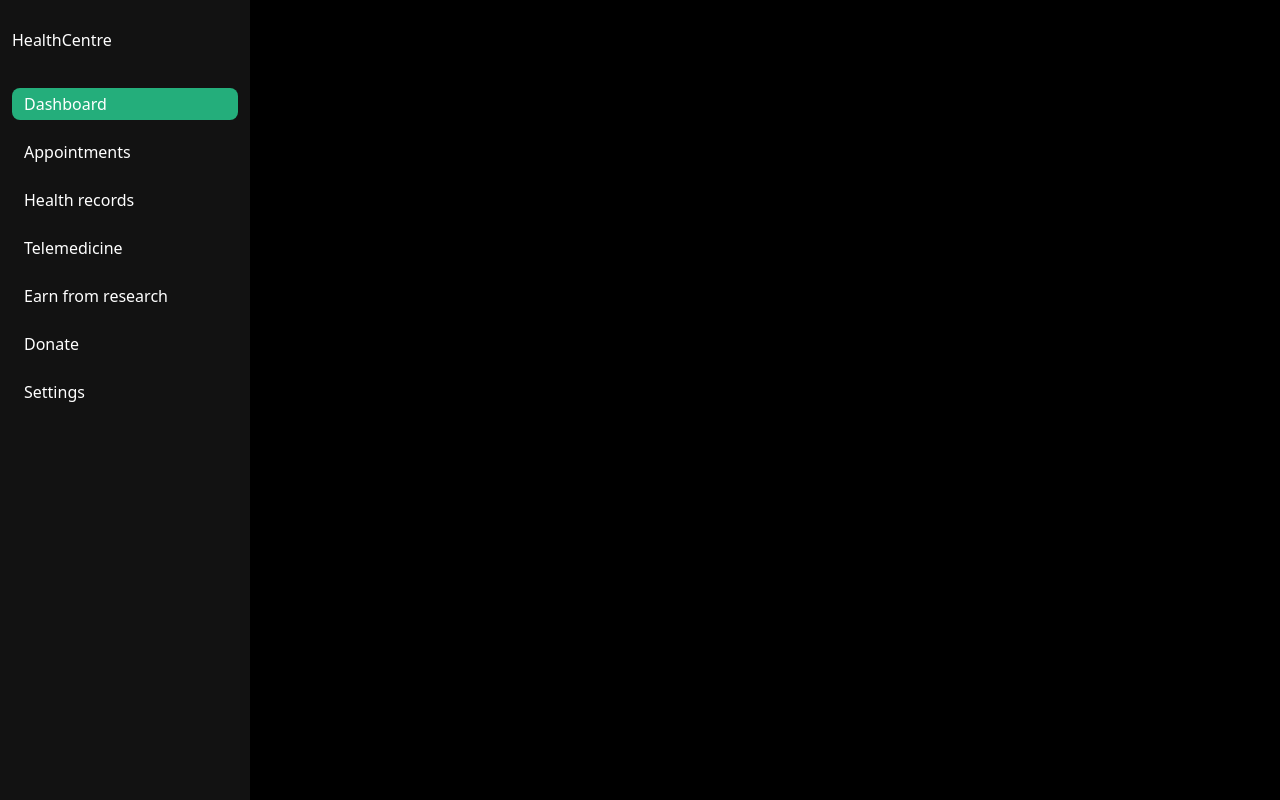
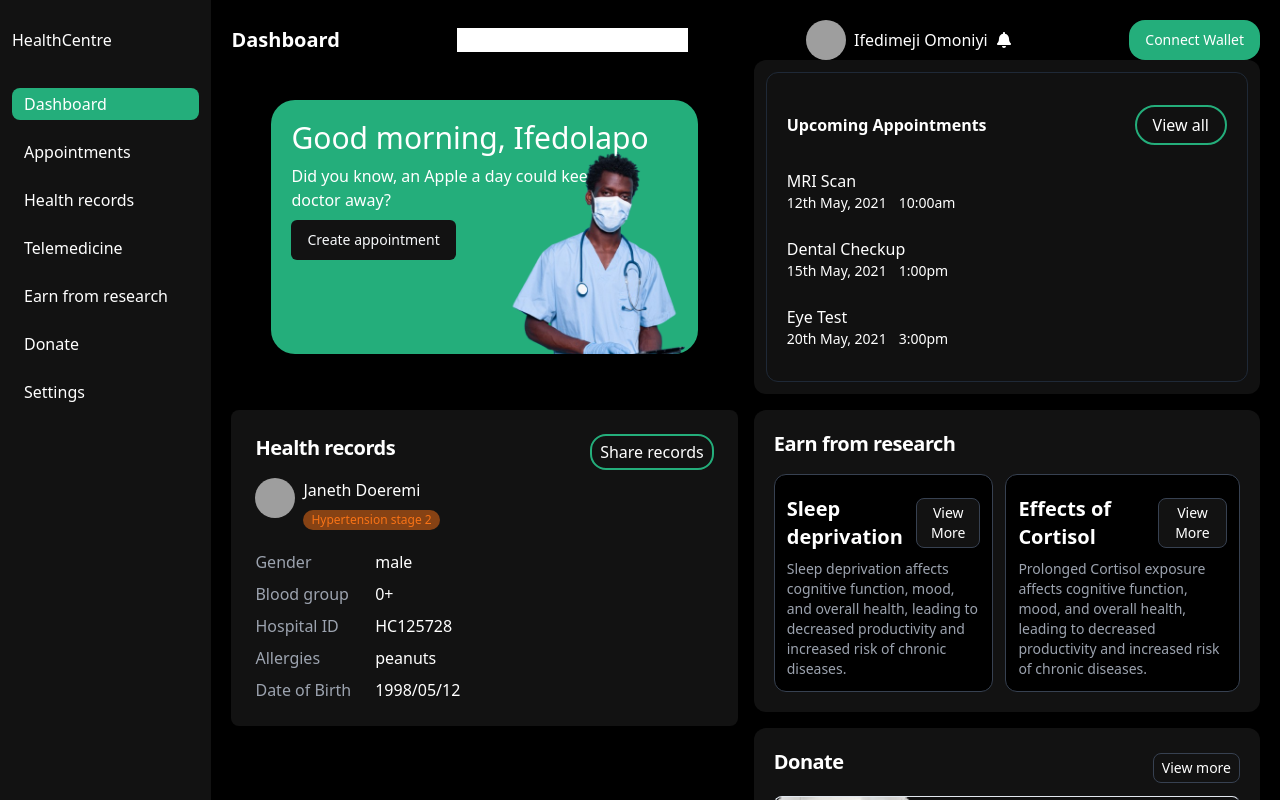
Before and after one commit to ifedolapoomoniyi/Healthify, a React (Vite) app in the folder src/Healthify_frontend/: page /user/dashboard in a window 1280 px wide. Shown: the top 800 px of the page. Built offline with nearby package versions, Linux system fonts and the light colour scheme; grey boxes are pictures that could not be loaded.

Commit message:
Main dash

```diff
--- a/src/Healthify_frontend/src/pages/user/Dashboard.jsx
+++ b/src/Healthify_frontend/src/pages/user/Dashboard.jsx
@@ -1,11 +1,56 @@
-import Sidebar from "../../components/Sidebar"
+import Donate from "../../components/Donate";
+import HealthRecord from "../../components/HealthRecord";
+import ResearchCard from "../../components/ResearchCard";
+import Sidebar from "../../components/Sidebar";
+import TopBar from "../../components/TopBar";
+import { Button } from "../../components/ui/Button";
+import UpcomingAppointments from "../../components/UpcomingAppointments";
+import doctor from "/images/doctor.png";
+import { healthData, upcomingAppointments } from "../../lib/data";
 
 const Dashboard = () => {
-  return (
-    <div>
-      <Sidebar/>
-    </div>
-  )
-}
+	return (
+		<div className="text-white flex flex-row">
+			<Sidebar />
 
-export default Dashboard
+			<div className="w-full p-5">
+				<TopBar />
+
+				<div className="grid md:grid-cols-2 gap-4">
+					{/* Greet component */}
+					<div className="p-5 rounded-3xl m-10 bg-secondary space-y-2 relative overflow-hidden">
+						<h1 className="md:text-3xl text-2xl">
+							Good morning, Ifedolapo
+						</h1>
+						<p>
+							Did you know, an Apple a day could keep the doctor
+							away?
+						</p>
+						<Button variant={""}>Create appointment</Button>
+
+						<img
+							src={doctor}
+							alt=""
+							className="h-72 absolute right-0 top-7 "
+						/>
+					</div>
+
+					{/* upcoming appointments */}
+					<UpcomingAppointments data={upcomingAppointments} />
+
+					{/* Health records */}
+					<HealthRecord
+						data={healthData}
+					/>
+
+					<div>
+						<ResearchCard />
+						<Donate />
+					</div>
+				</div>
+			</div>
+		</div>
+	);
+};
+
+export default Dashboard;
```
